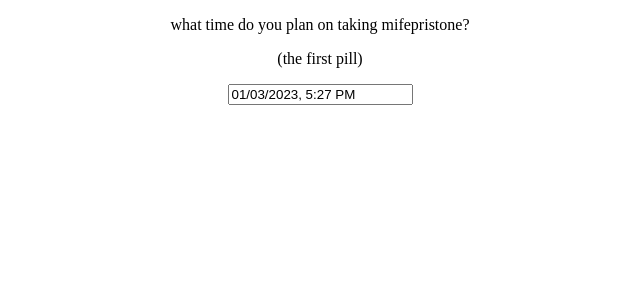
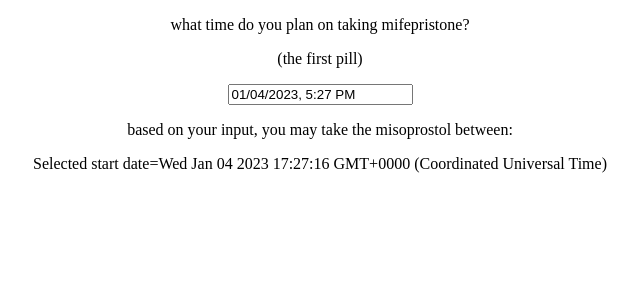
Before and after one commit to lilyshowlader/mifemiso, a React (Create React App) app: page /mife in a window 1280 px wide. Shown: the top 300 px of the page, without its empty margins (320-960 px from the left). Built offline with nearby package versions, Linux system fonts and the light colour scheme.

Commit message:
add twentyfour hour time stamp

```diff
--- a/src/Components/Mife/Mife.jsx
+++ b/src/Components/Mife/Mife.jsx
@@ -5,16 +5,43 @@ import "react-datepicker/dist/react-datepicker.css";
 
 function Mife () {
   // need a date picker here
-  const [startDate, setStartDate] = useState(new Date());
+  // const [startDate, setStartDate] = useState(new Date());
+  const [date, setDate] = useState(new Date());
+  // const [startRange, setStartRange] = useState('')
+  // const [endRange, setEndRange] = useState('')
+
+
+// function addEightHours(date, hours) {
+//   date.setHours(date.getHours() + hours);
+
+//   return date;
+// }
+// const start = addEightHours(date, 8);
+// console.log(start);
+
+function addTwentyFourHours(date, hours) {
+  date.setHours(date.getHours() + hours);
+
+  return date;
+}
+const end = addTwentyFourHours(date, 24);
+console.log(end);
+
+
   return (
   <>
   <p>what time do you plan on taking mifepristone?</p>
   <p>(the first pill)</p>
   <DatePicker
-  selected={startDate}
-  onChange={(date) => setStartDate(date)}
+  selected={date}
+  onChange={(date) => setDate(date)}
   showTimeSelect
-  dateFormat="Pp" />
+  dateFormat="Pp"/>
+  <p>based on your input, you may take the misoprostol between:</p>
+  {/* <p>{startDate}</p> */}
+  <div>Selected start date={date ? date.toString() : null}</div>
+  {/* <p>start:{start}</p> */}
+  {/* <p>end: {end}</p> */}
 
   </>
   )
```
